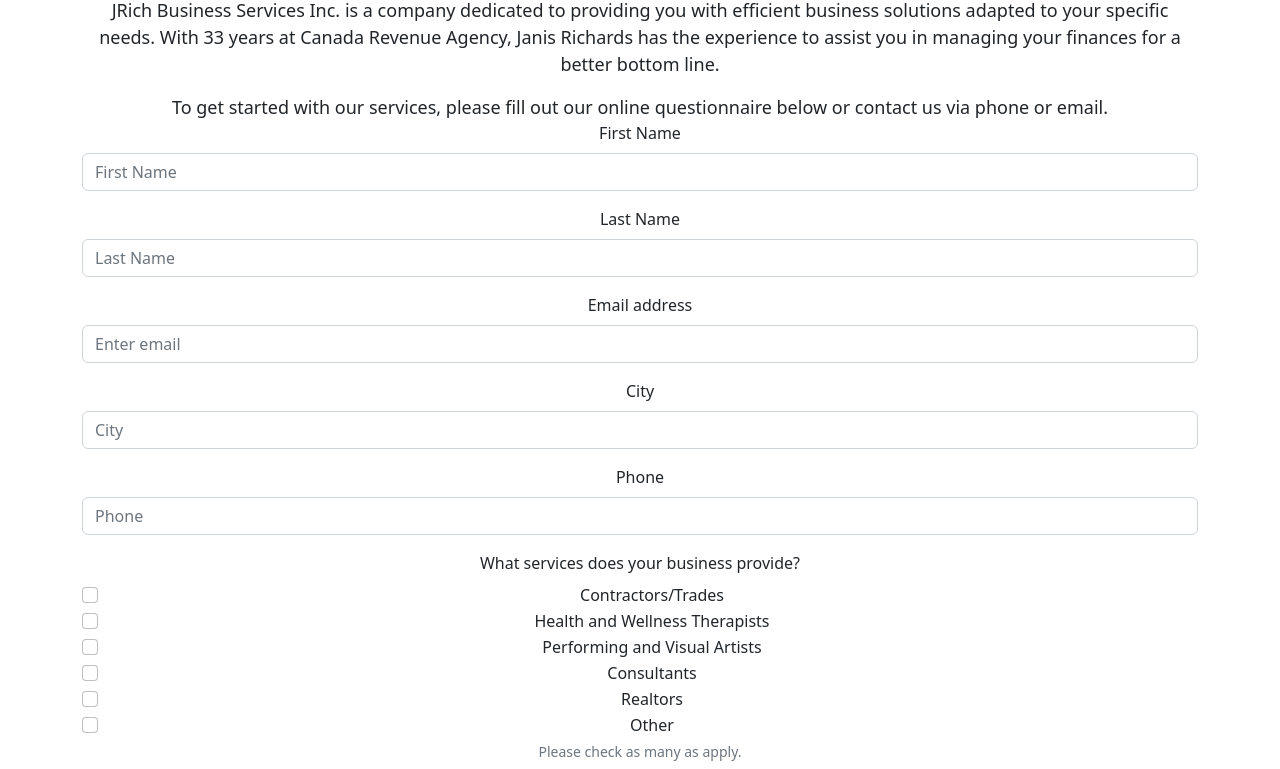
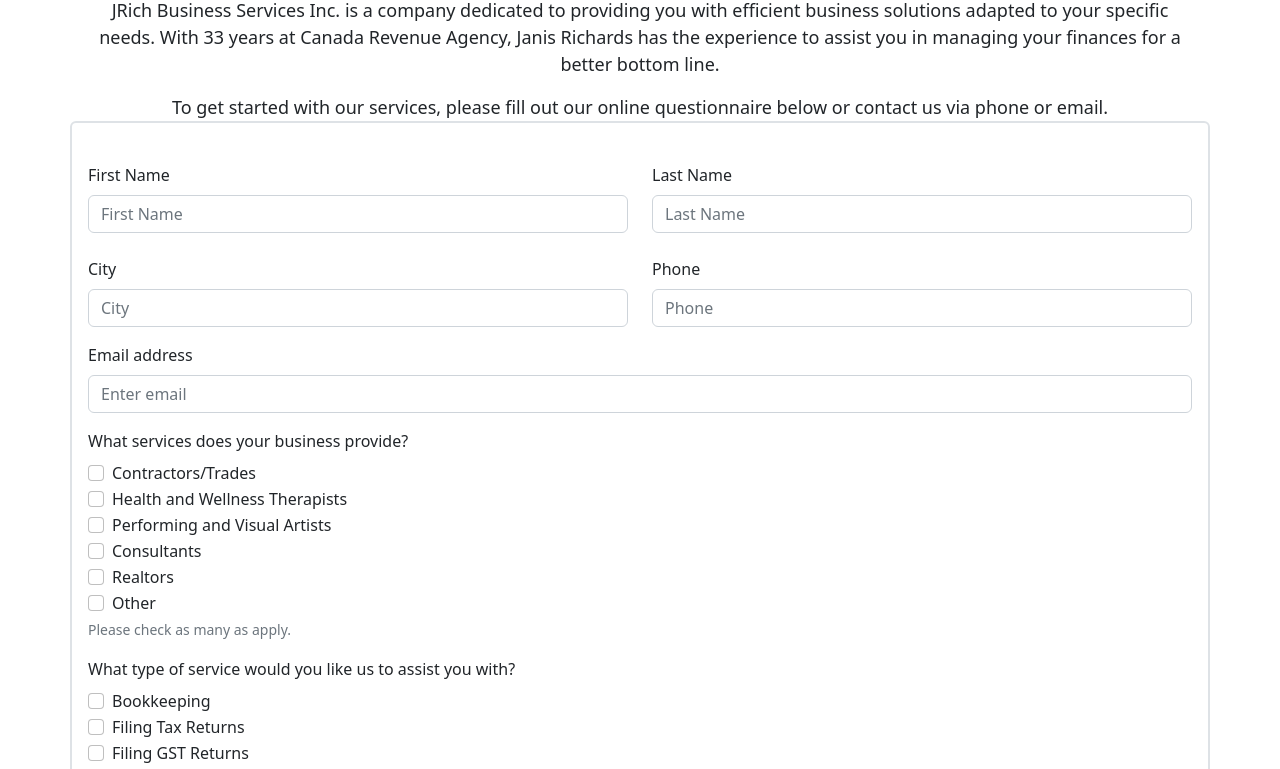
Before and after one commit to caitlincroteau/jrich-business-services, a React (Create React App) app: page / in a window 1280 px wide. Shown: the part 540-1309 px from the top of the page. Built offline with nearby package versions, Linux system fonts and the light colour scheme.

Commit message:
clean up layout on ContactForm

```diff
--- a/src/components/ContactForm.jsx
+++ b/src/components/ContactForm.jsx
@@ -6,31 +6,38 @@
 
 export default function ContactForm(props) {
   return (
-    <Container>
+    <Container className="p-3 ms-auto square border border-2 rounded text-start card-lrg-bkgrnd">
       <Form>
-        <Form.Group className="mb-3" controlId="formBasicEmail">
+        <Row className="mb-4 mt-4">
+          <Form.Group as={Col} controlId="formBasicEmail">
             <Form.Label>First Name</Form.Label>
             <Form.Control type="text" placeholder="First Name" />
           </Form.Group>
-        <Form.Group className="mb-3" controlId="formBasicEmail">
+          <Form.Group as={Col} controlId="formBasicEmail">
             <Form.Label>Last Name</Form.Label>
             <Form.Control type="text" placeholder="Last Name" />
           </Form.Group>
+        </Row>
+
+        <Row>
+          <Form.Group as={Col} className="mb-3" controlId="formBasicEmail">
+            <Form.Label>City</Form.Label>
+            <Form.Control type="text" placeholder="City" />
+          </Form.Group>
+
+          <Form.Group as={Col} className="mb-3" controlId="formBasicEmail">
+            <Form.Label>Phone</Form.Label>
+            <Form.Control type="text" placeholder="Phone" />
+          </Form.Group>
+        </Row>
+
         <Form.Group className="mb-3" controlId="formBasicEmail">
           <Form.Label>Email address</Form.Label>
           <Form.Control type="email" placeholder="Enter email" />
         </Form.Group>
-        <Form.Group className="mb-3" controlId="formBasicEmail">
-          <Form.Label>City</Form.Label>
-          <Form.Control type="text" placeholder="City" />
-        </Form.Group>
-        <Form.Group className="mb-3" controlId="formBasicEmail">
-          <Form.Label>Phone</Form.Label>
-          <Form.Control type="text" placeholder="Phone" />
-        </Form.Group>
+
         <Form.Group className="mb-3" id="formGridCheckbox">
           <Form.Label>What services does your business provide?</Form.Label>
-
           <Form.Check type="checkbox" label="Contractors/Trades" />
           <Form.Check type="checkbox" label="Health and Wellness Therapists" />
           <Form.Check type="checkbox" label="Performing and Visual Artists" />
@@ -56,6 +63,7 @@
             Please check as many as apply.
           </Form.Text>
         </Form.Group>
+
         <Form.Group className="mb-3">
           <Form.Label>
             Do you have a current bookkeeper or accountant?
@@ -73,10 +81,12 @@
             id="formHorizontalRadios1"
           />
         </Form.Group>
+
         <Form.Group className="mb-3" controlId="exampleForm.ControlTextarea1">
           <Form.Label>Questions or Comments:</Form.Label>
           <Form.Control as="textarea" />
         </Form.Group>
+
         <Button variant="dark" type="submit">
           Submit
         </Button>
```
Lines whose indentation alone changed are shown as unchanged.
